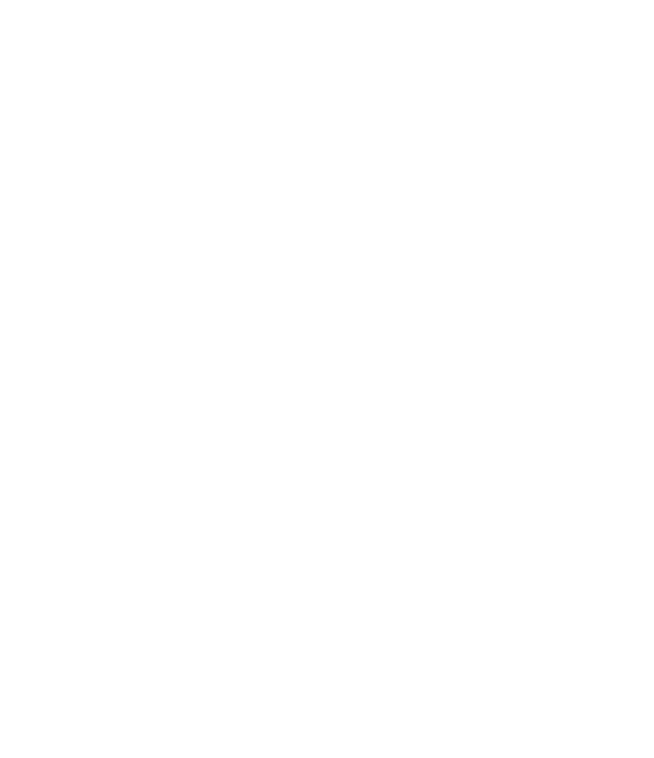
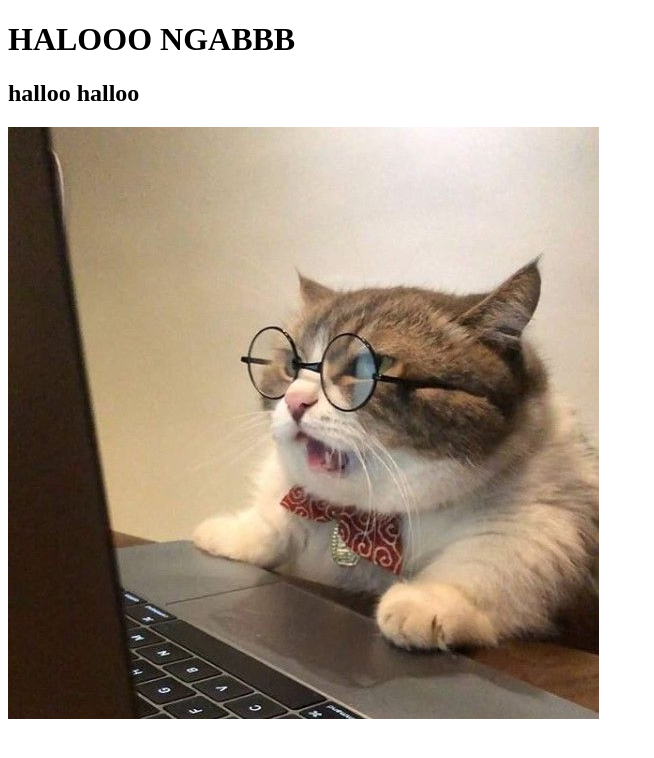
Before and after one commit to iluvvac/hci-lab, a plain HTML site: page index.html in a window 1280 px wide. Shown: the whole page, without its empty margins (0-654 px from the left). Drawn offline with Linux system fonts and the light colour scheme.

Commit message:
test masih conflict apa kaga

```diff
--- a/index.html
+++ b/index.html
@@ -1,5 +1,5 @@
 <!DOCTYPE html>
-<html lang="en" hidden>
+<html lang="en">
 <head>
     <meta charset="UTF-8">
     <meta http-equiv="X-UA-Compatible" content="IE=edge">
@@ -9,5 +9,6 @@
 <body>
     <h1>HALOOO NGABBB</h1>
     <h2>halloo halloo</h2>
+    <img src="image-cat.jpg" alt="">
 </body>
 </html>
```
Also changed, not shown: image-cat.jpg (added).
